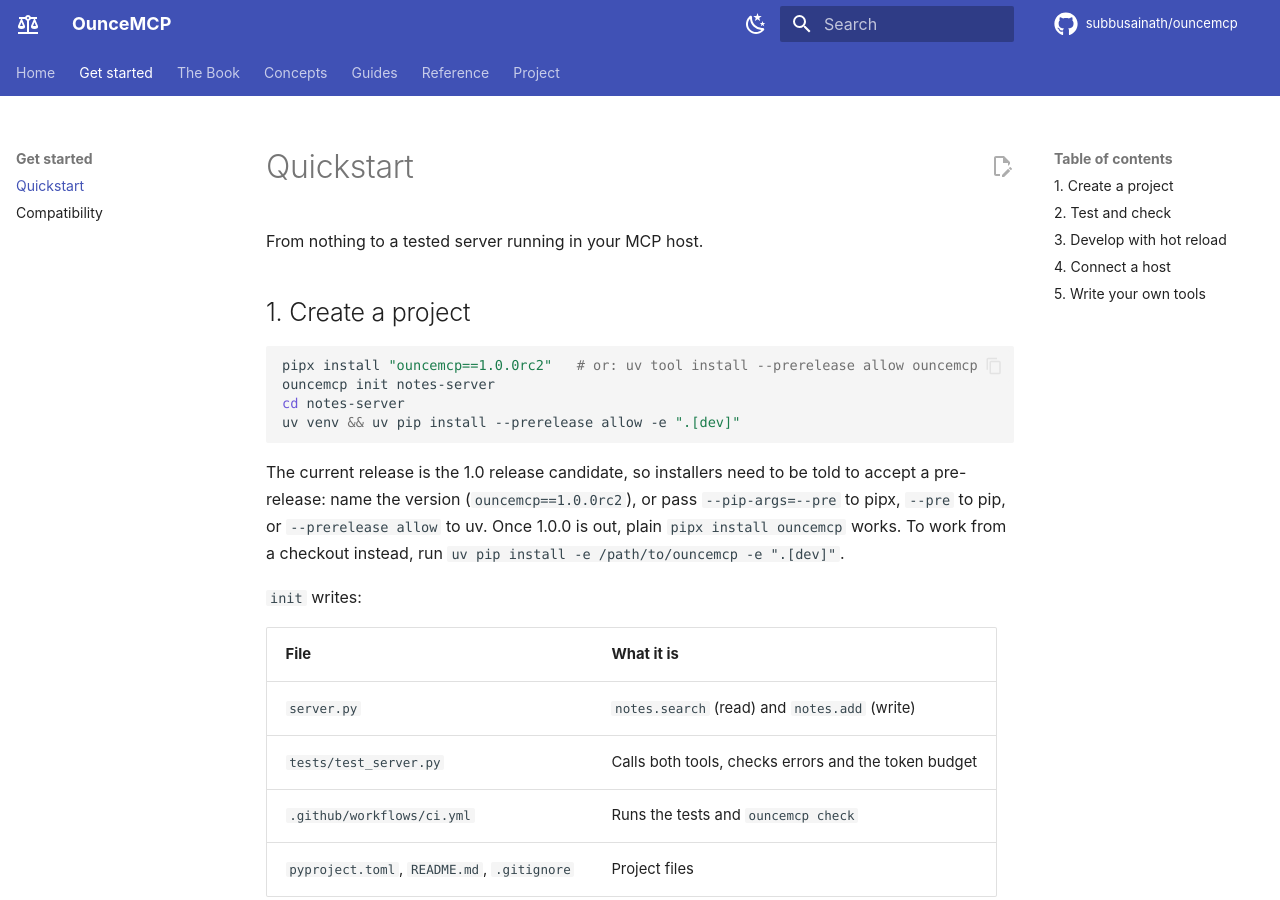
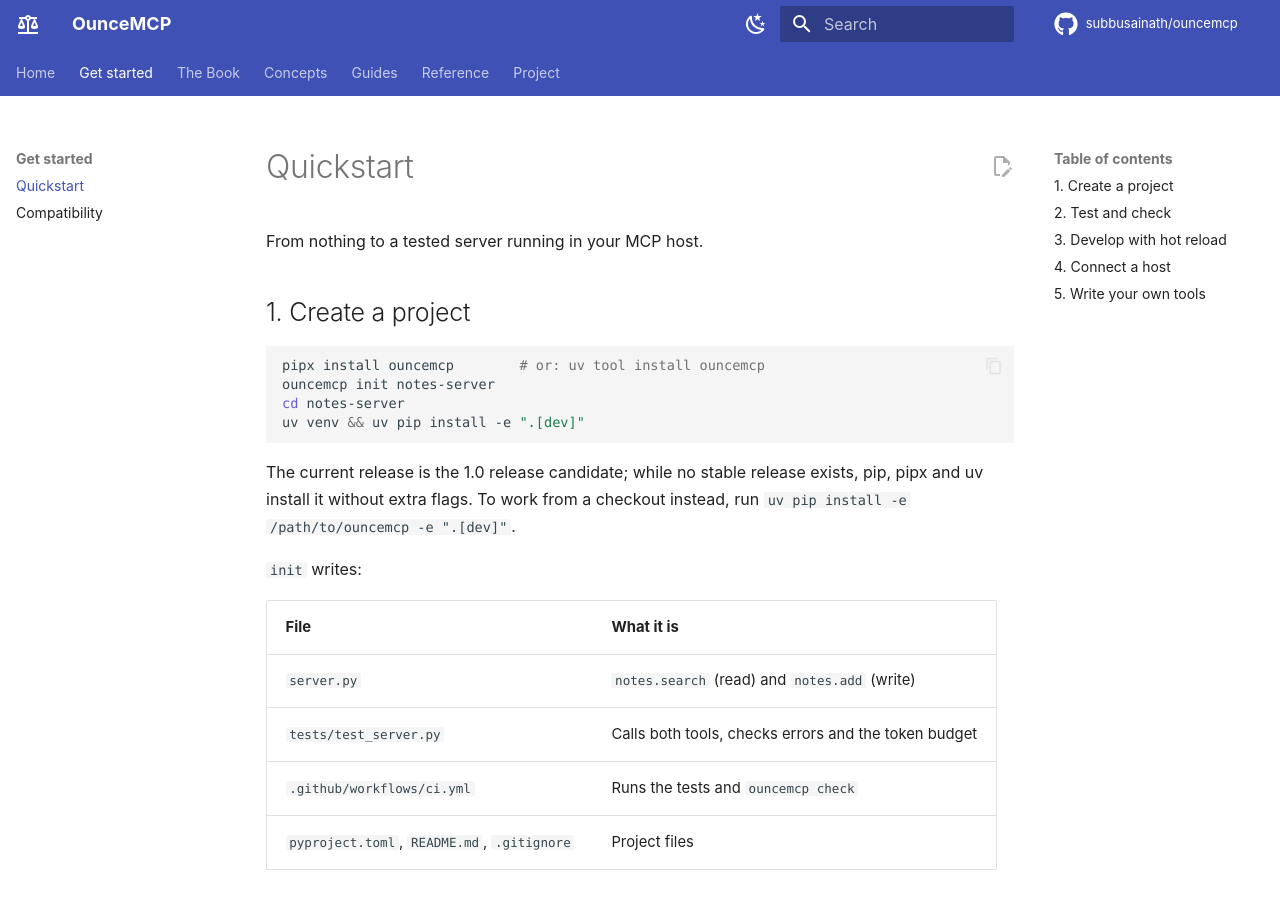
Before and after one commit to subbusainath/ouncemcp, an MkDocs documentation site: the page built from docs/quickstart.md, in a window 1280 px wide and 900 px high. Built offline with MkDocs 1.6.1 and Material for MkDocs 9.7.7, drawn with Linux system fonts in a browser that asks for light colours; comment, search, counter and statistics services are not loaded.

Commit message:
Docs: plain install commands (#33)

````diff
--- a/docs/quickstart.md
+++ b/docs/quickstart.md
@@ -5,13 +5,13 @@ From nothing to a tested server running in your MCP host.
 ## 1. Create a project
 
 ```bash
-pipx install "ouncemcp==1.0.0rc2"   # or: uv tool install --prerelease allow ouncemcp
+pipx install ouncemcp        # or: uv tool install ouncemcp
 ouncemcp init notes-server
 cd notes-server
-uv venv && uv pip install --prerelease allow -e ".[dev]"
+uv venv && uv pip install -e ".[dev]"
 ```
 
-The current release is the 1.0 release candidate, so installers need to be told to accept a pre-release: name the version (`ouncemcp==1.0.0rc2`), or pass `--pip-args=--pre` to pipx, `--pre` to pip, or `--prerelease allow` to uv. Once 1.0.0 is out, plain `pipx install ouncemcp` works. To work from a checkout instead, run `uv pip install -e /path/to/ouncemcp -e ".[dev]"`.
+The current release is the 1.0 release candidate; while no stable release exists, pip, pipx and uv install it without extra flags. To work from a checkout instead, run `uv pip install -e /path/to/ouncemcp -e ".[dev]"`.
 
 `init` writes:
 
````
Also changed, not shown: README.md (+2 -2 lines), docs/book/ch01-getting-started.md (+2 -2 lines).
